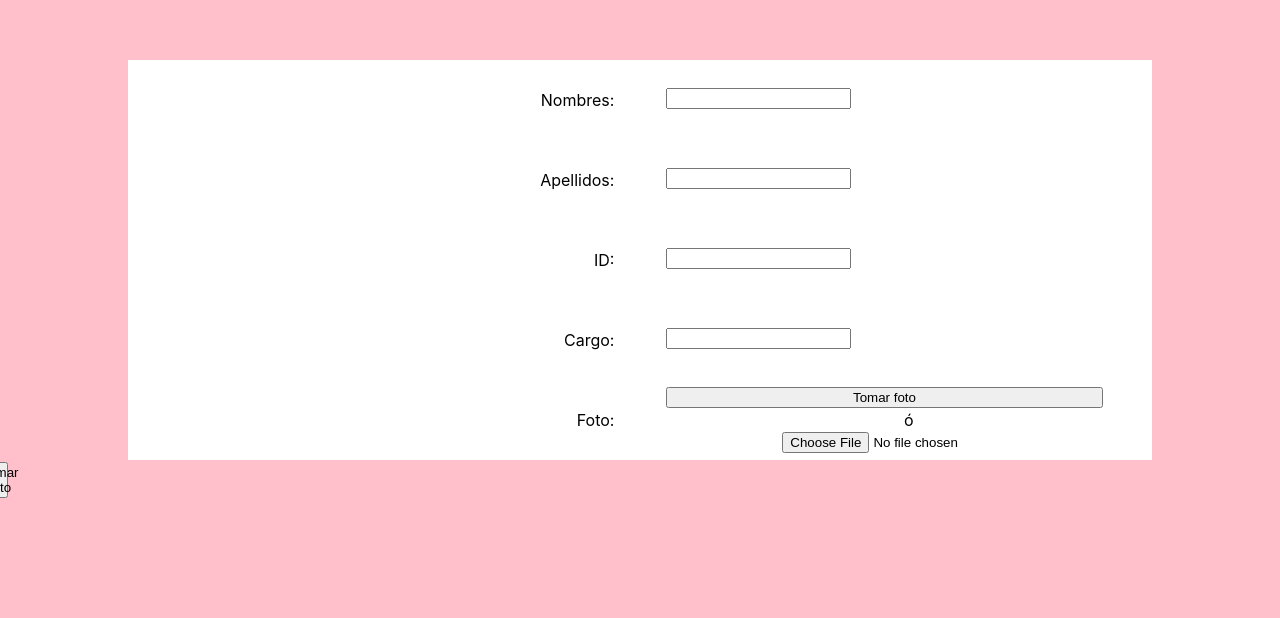
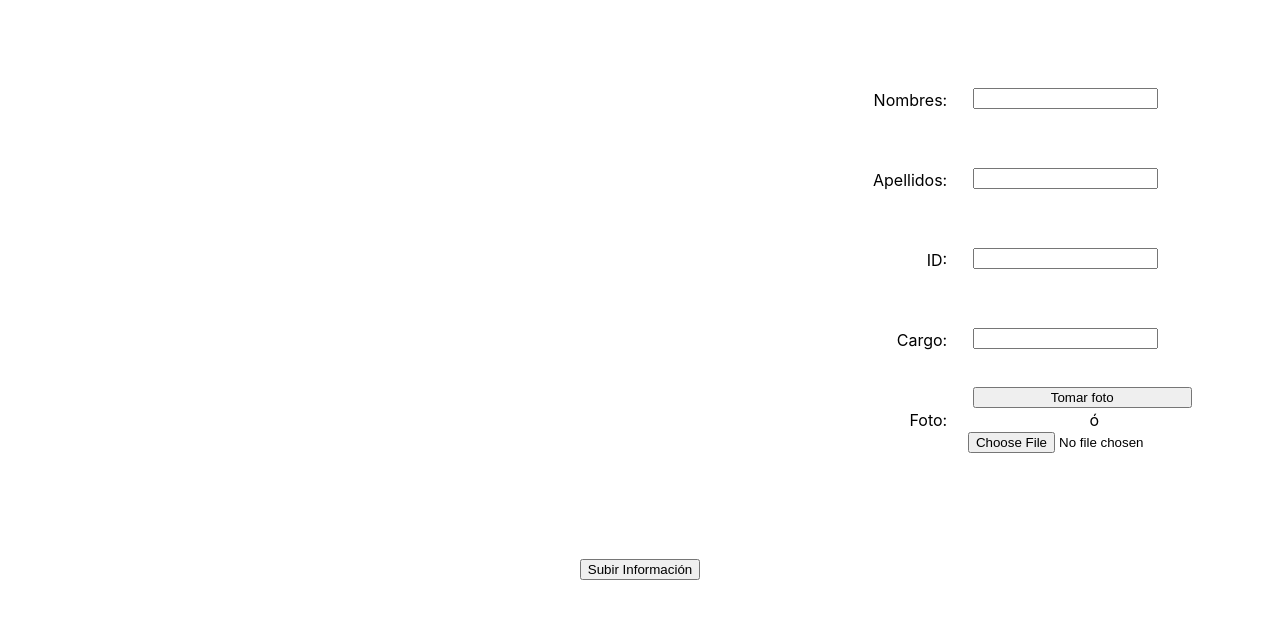
Before and after one commit to SebastianGuevara/SAFEREK-FRONTEND, a React (Vite) app: page /uploadInformation in a window 1280 px wide. Shown: the part 140-758 px from the top of the page. Built offline with nearby package versions, Linux system fonts and the light colour scheme; no server answers.

Commit message:
Implementa subida de foto

```diff
--- a/src/components/common/Canvas.js
+++ b/src/components/common/Canvas.js
@@ -3,5 +3,8 @@ export const CameraCanvas = styled.canvas`
     position: absolute;
     z-index:2;
     transition:1.5s;
-    width:${props=>props.width}%
+    align-self: center;
+    justify-self: center;
+    width:${props=>props.width}%;
+    height:${props=>props.height};
 `
--- a/src/components/common/Input.js
+++ b/src/components/common/Input.js
@@ -7,4 +7,5 @@ export const FormsInput = styled(Input)`
     top: 35%;
     margin: 0;
     display: flex;
+    margin: 0;
 `
--- a/src/index.css
+++ b/src/index.css
@@ -17,3 +17,9 @@
     min-width: 320px;
     min-height: 100vh;
   }
+
+  input[type=number]::-webkit-outer-spin-button,
+  input[type=number]::-webkit-inner-spin-button {
+    -webkit-appearance: none;
+    margin: 0;
+  }
--- a/src/pages/UploadWorkerInformation.jsx
+++ b/src/pages/UploadWorkerInformation.jsx
@@ -12,29 +12,35 @@ import styled from 'styled-components'
 function UploadWorkerInformation() {
     const canvasRef = useRef(null);
     const videoRef = useRef(null);
+
+    const nameRef = useRef(null);
+    const lastNameRef = useRef(null);
     const idRef = useRef(null);
+    const roleRef = useRef(null);
 
-    const [photoState, setPhotoState] = useState(0);
+    const [image, setImage] = useState(null);
 
     useEffect(() =>{
         handleCameraClick();
-    },[])
+    },[image])
 
     const handleImageUpload = (event) => {
         const file = event.target.files[0];
-        canvasRef.getContext('2d').drawImage(file,0,0);
-        getRandomImageName().then(name =>{
-            uploadImageToComparedFacesBucket(name.data,file);
-        });
+        setImage(URL.createObjectURL(file))
     }
     const handleCameraClick = async () => {
         const stream = await navigator.mediaDevices.getUserMedia({video: true});
         const video = videoRef.current;
-        video.srcObject = stream;
-        video.play();
+        console.log(image);
+        if(image){
+            video.srcObject = null;
+        }
+        else{
+            video.srcObject = stream;
+            video.play();
+        }
     }
     const handleImageCapture = () => {
-        setPhotoState(100);
         const canvas = canvasRef.current;
         const video = videoRef.current;
         canvas.width = video.videoWidth;
@@ -44,23 +50,38 @@ function UploadWorkerInformation() {
             const reader = new FileReader();
             reader.onload = (event) => {
               const buffer = event.target.result;
-              console.log(buffer);
-/*               getRandomImageName().then(name =>{
-                uploadImageToComparedFacesBucket(name.data,new Blob([buffer], { type: 'image/jpeg' }));
-                }); */
+              setImage(URL.createObjectURL(new Blob([buffer], { type: 'image/jpeg' })));
             };
             reader.readAsArrayBuffer(blob);
           }, 'image/png', 1);
     }
+    const uploadInformation = () => {
+        if(''!=nameRef.current.value && ''!=lastNameRef.current.value  && ''!=idRef.current.value && ''!=roleRef.current.value && image){
+            fetch(image)
+            .then(response => response.blob())
+            .then(blob => {
+                uploadImageToComparedFacesBucket(idRef.current.value,blob)
+            })
+            alert("Información subida con éxito");
+            nameRef.current.value = '';
+            lastNameRef.current.value = '';
+            idRef.current.value = '';
+            roleRef.current.value = '';
+            setImage(null);
+        }
+        else{
+            alert("Hace algun espacio por rellenar");
+        }
+    }
 
     return (
         <UploadWorkerInformationContainer>
-            <FotoContainer width={photoState}>
+            <FotoContainer width={100}>
                 <CanvasContainer>
-                    <CameraCanvas width={photoState} ref={canvasRef}/>
+                    {image&&<img style={{zIndex:"3"}} src={image} alt={"Foto de perfil"}></img>}
+                    {!image&&<CameraCanvas width={100} ref={canvasRef}/>}
                     <Video ref={videoRef}/>
                 </CanvasContainer>
-                <Button width={photoState} onClick={handleImageCapture} style={{zIndex:"2"}}>Tomar foto</Button>
             </FotoContainer>
             <FormContainer>
                 <InputsContianer>
@@ -68,36 +89,37 @@ function UploadWorkerInformation() {
                         <FormsLabel>Nombres:</FormsLabel>
                     </div>
                     <div style={{width:"100%",heigth:"100%",position:"relative"}}>
-                        <FormsInput/>
+                        <FormsInput ref={nameRef}/>
                     </div>
                     <div style={{width:"100%",heigth:"100%",position:"relative"}}>
                         <FormsLabel>Apellidos:</FormsLabel>
                     </div>
                     <div style={{width:"100%",heigth:"100%",position:"relative"}}>
-                        <FormsInput/>
+                        <FormsInput ref={lastNameRef}/>
                     </div>
                     <div style={{width:"100%",heigth:"100%",position:"relative"}}>
                         <FormsLabel>ID:</FormsLabel>
                     </div>
                     <div style={{width:"100%",heigth:"100%",position:"relative"}}>
-                        <FormsInput ref={idRef}/>
+                        <FormsInput ref={idRef} type='number'/>
                     </div>
                     <div style={{width:"100%",heigth:"100%",position:"relative"}}>
                         <FormsLabel>Cargo:</FormsLabel>
                     </div>
                     <div style={{width:"100%",heigth:"100%",position:"relative"}}>
-                        <FormsInput/>
+                        <FormsInput ref={roleRef}/>
                     </div>
                     <div style={{width:"100%",heigth:"100%",position:"relative"}}>
                         <FormsLabel>Foto:</FormsLabel>
                     </div>
                     <FotoInputConainter>
-                        <Button style={{width:"90%"}} onClick={()=>setPhotoState(100)}>Tomar foto</Button>
+                        <Button style={{width:"90%"}} onClick={()=>handleImageCapture()}>Tomar foto</Button>
                         <label style={{alignSelf:"center"}}>ó</label>
                         <Input style={{alignSelf:"center"}} type='file' onChange={handleImageUpload}/>
                     </FotoInputConainter>
                 </InputsContianer>
             </FormContainer>
+            <Button onClick={()=>uploadInformation()} style={{position:"absolute", bottom:"10%"}}>Subir Información</Button>
         </UploadWorkerInformationContainer>
     )
 }
@@ -105,11 +127,9 @@ export default UploadWorkerInformation
 const UploadWorkerInformationContainer = styled(Container)`
     display: flex;
     flex-direction: row;
-    background-color:red;
 `
 const FotoContainer = styled.div`
     display: flex;
-    background-color: yellow;
     width: ${props=>props.width}%;
     height: 100%;
     flex-direction: column;
@@ -121,7 +141,6 @@ const FotoContainer = styled.div`
 `
 const FormContainer = styled.div`
     display: flex;
-    background-color: pink;
     width: 100%;
     height:100%;
     flex-direction: column;
@@ -140,7 +159,6 @@ const CanvasContainer = styled.div`
     display: flex;
     justify-content: center;
     align-content: center;
-    background-color: orange;
     width: 100%;
     height: 50%;
     position: relative;
--- a/src/services/rekogniton/imageServices.js
+++ b/src/services/rekogniton/imageServices.js
@@ -2,7 +2,7 @@ import axios from 'axios';
 
 export const uploadImageToComparedFacesBucket = (name, file) => {
   const formData = new FormData();
-  formData.append('key', 'comparedFaces');
+  formData.append('key', 'collectionFaces');
   formData.append('name', name);
   formData.append('file', file);
 
```
